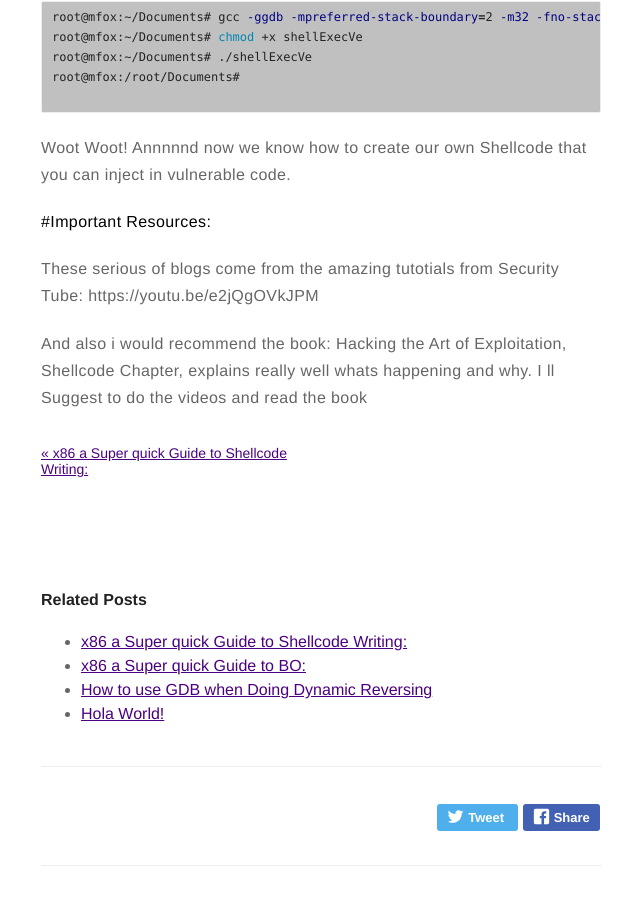
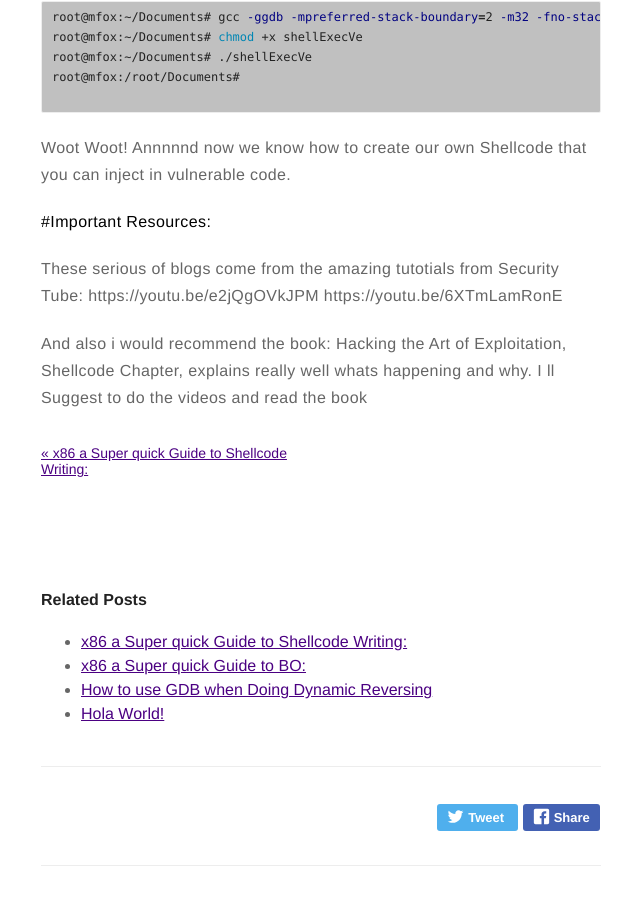
Before and after one commit to MaskedFox/maskedfox.github.io, a Jekyll site: the page built from _posts/2019-03-29-Quick-Shellcode-Writing-P2.md, in a window 1280 px wide and 900 px high, scrolled down 6580 px. Shown: the whole window, without its empty margins (319-959 px from the left). Built offline with Jekyll 4.4.1, drawn with Linux system fonts in a browser that asks for light colours; comment, search, counter and statistics services are not loaded; part of the change alters nothing that is shown.

Commit message:
Update 2019-03-29-Quick-Shellcode-Writing-P2.md

```diff
--- a/_posts/2019-03-29-Quick-Shellcode-Writing-P2.md
+++ b/_posts/2019-03-29-Quick-Shellcode-Writing-P2.md
@@ -351,5 +351,6 @@ Woot Woot! Annnnnd now we know how to create our own Shellcode that you can inje
 
 These serious of blogs come from the amazing tutotials from Security Tube:
 https://youtu.be/e2jQgOVkJPM
+https://youtu.be/6XTmLamRonE
 
 And also i would recommend the book: Hacking the Art of Exploitation, Shellcode Chapter, explains really well whats happening and why. I ll Suggest to do the videos and read the book
```
